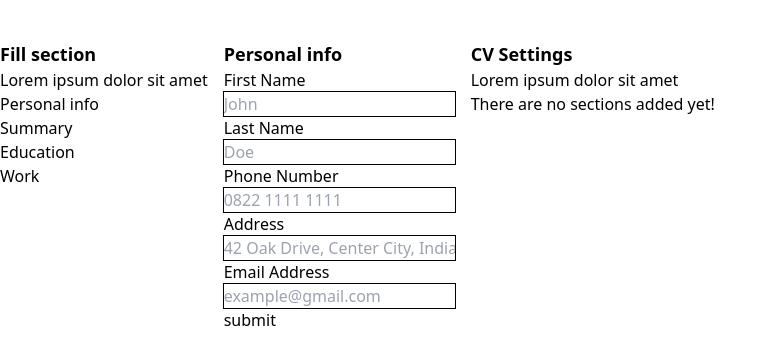
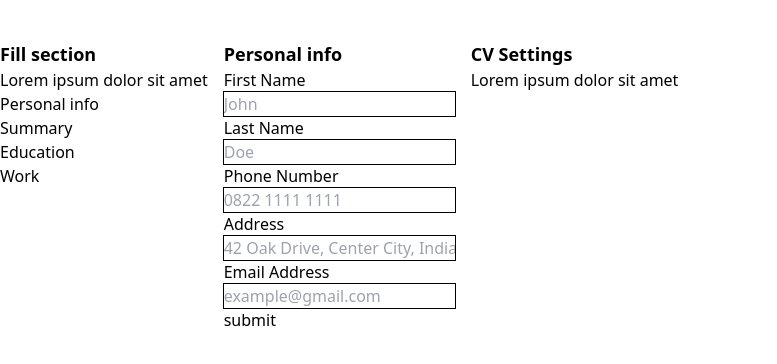
Before and after one commit to fazzaamiarso/cv-builder, a React app: page /editor/add in a window 1280 px wide. Shown: the top 364 px of the page, without its empty margins (0-777 px from the left). Built offline with nearby package versions, Linux system fonts and the light colour scheme; the HTML template or start-up script is replaced by a standard one.

Commit message:
Render cv state list properly

```diff
--- a/src/components/CVSettings/CVSettings.jsx
+++ b/src/components/CVSettings/CVSettings.jsx
@@ -1,21 +1,46 @@
 import { Link } from 'react-router-dom';
 
 const CVSettings = ({ sectionsAdded }) => {
+  const personalInfoItem = sectionsAdded.find(
+    item => item.sectionName === 'Personal info',
+  );
+  const summaryItem = sectionsAdded.find(
+    item => item.sectionName === 'Summary',
+  );
+  const educationsItem = sectionsAdded.filter(
+    item => item.sectionName === 'Education',
+  );
+
   return (
     <section className="">
       <h2 className="text-lg font-bold">CV Settings</h2>
       <p className="">Lorem ipsum dolor sit amet</p>
       <ul className="flex flex-col">
-        {sectionsAdded.length === 0 ? (
-          <p>There are no sections added yet!</p>
-        ) : (
-          sectionsAdded.map(section => {
-            return (
-              <li key={`${section.id}`} className="bg-blue-300">
-                <Link to={`edit/${section.id}`}>{section.sectionName}</Link>
-              </li>
-            );
-          })
+        {personalInfoItem ? (
+          <li>
+            <Link to={`/editor/edit/${personalInfoItem.id}`}>
+              Personal Info
+            </Link>
+          </li>
+        ) : null}
+        {summaryItem ? (
+          <li>
+            <Link to={`/editor/edit/${summaryItem.id}`}>Summary</Link>
+          </li>
+        ) : null}
+        {educationsItem.length === 0 ? null : (
+          <li>
+            <div>Education</div>
+            <ul>
+              {educationsItem.map(item => {
+                return (
+                  <li key={item.id}>
+                    <Link to={`/editor/edit/${item.id}`}>EducationItem</Link>
+                  </li>
+                );
+              })}
+            </ul>
+          </li>
         )}
       </ul>
     </section>
--- a/src/components/Forms/Input.jsx
+++ b/src/components/Forms/Input.jsx
@@ -2,7 +2,7 @@ import { useFormContext } from 'react-hook-form';
 
 const Input = ({ label, placeholder, name, type }) => {
   const isTextArea = type === 'textarea';
-  const { register, control } = useFormContext();
+  const { register } = useFormContext();
   return (
     <div className="flex flex-col">
       <label htmlFor={label}>{name}</label>
@@ -14,7 +14,6 @@ const Input = ({ label, placeholder, name, type }) => {
         />
       ) : (
         <input
-          control={control}
           {...register(label, { required: true })}
           type={type}
           placeholder={placeholder}
```
